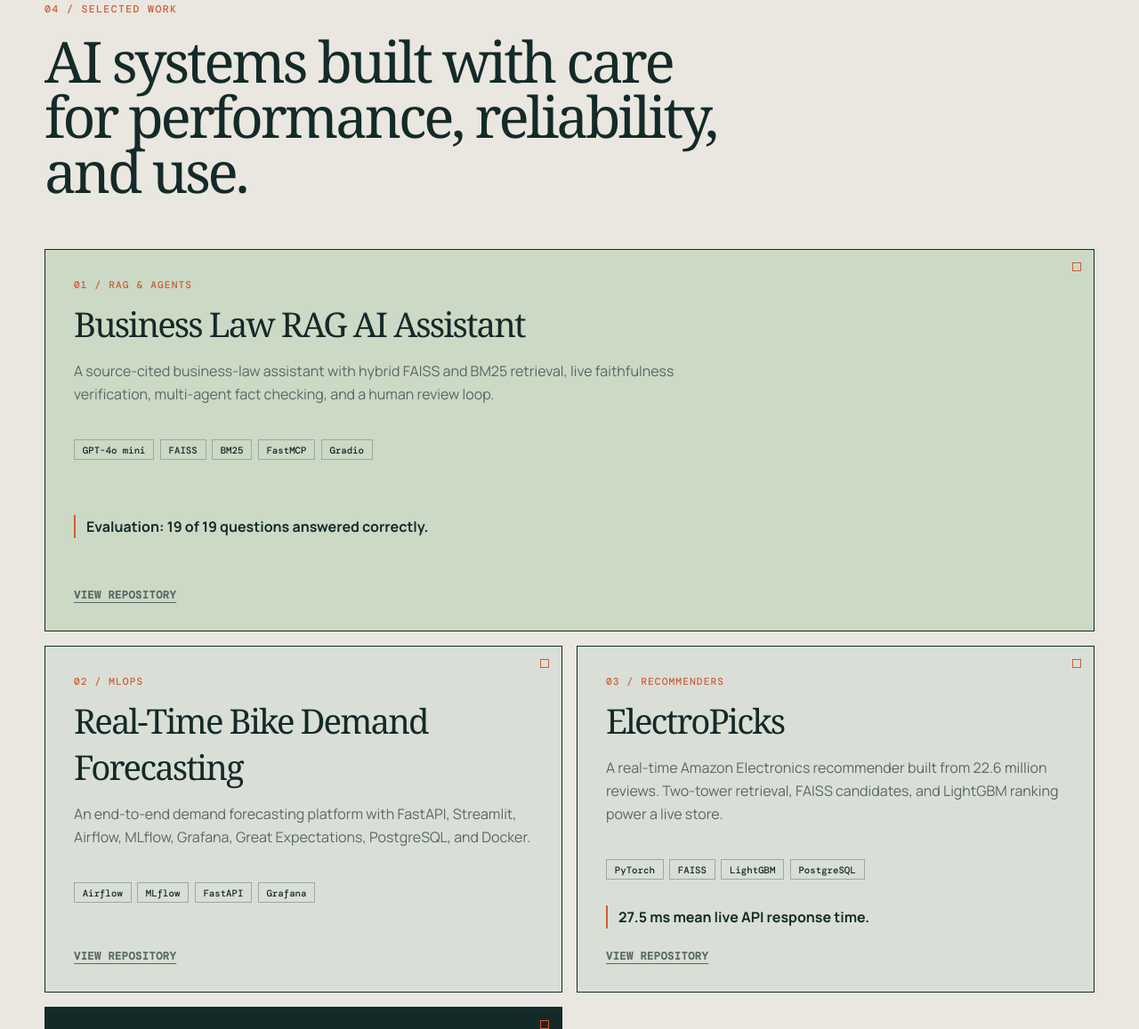
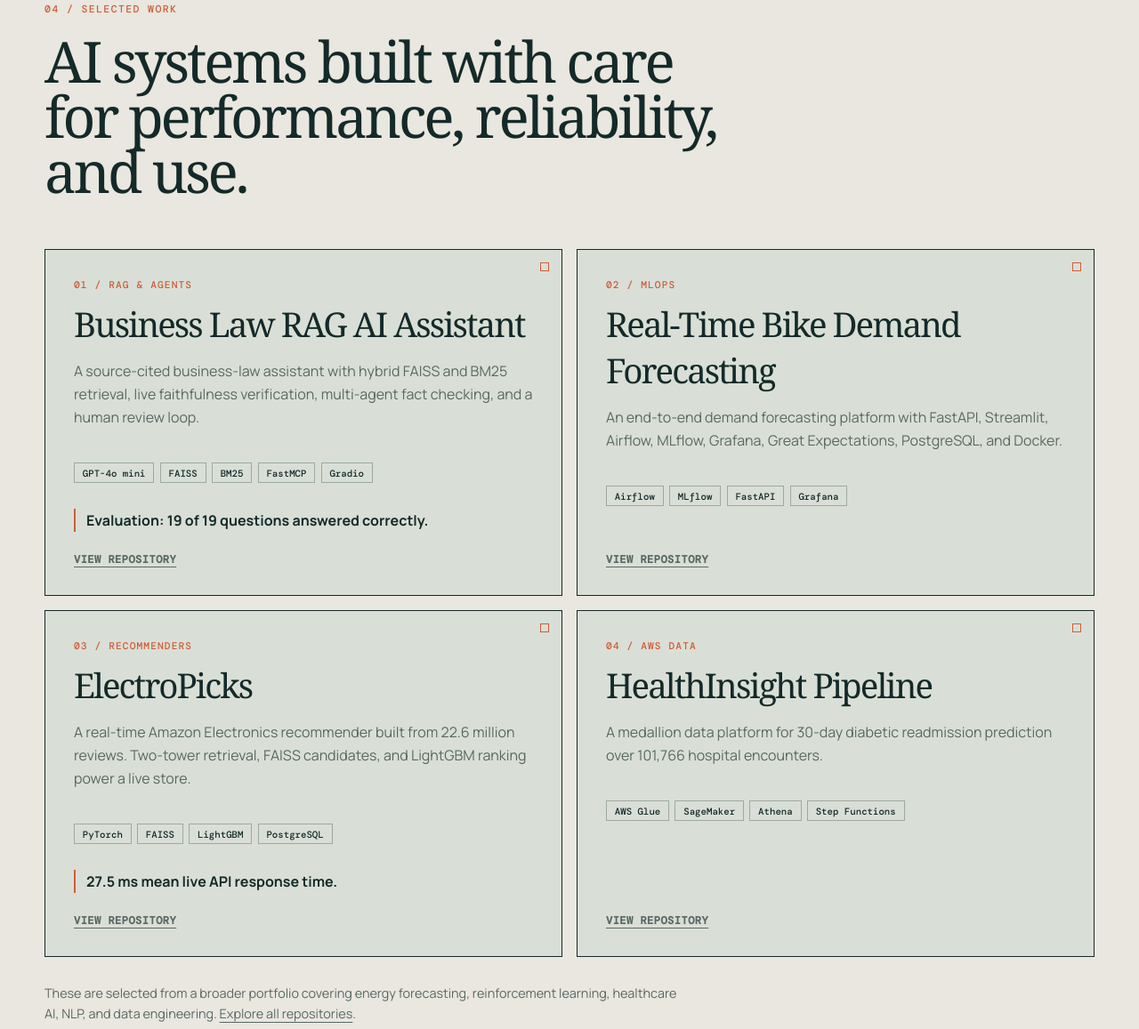
Before and after one commit to Arun949/Arun949.github.io, a plain HTML site: page index.html in a window 1280 px wide. Shown: the part 3294-4451 px from the top of the page at 89% size. Drawn offline with nearby package versions, Linux system fonts and the light colour scheme.

Commit message:
Give featured projects equal visual weight

```diff
--- a/styles.css
+++ b/styles.css
@@ -76,14 +76,14 @@ h2 { font: 400 clamp(2.7rem, 5vw, 5rem)/.97 var(--serif); }
 .project-list { display: grid; grid-template-columns: repeat(2, 1fr); gap: 1rem; }
 .project { position: relative; display: flex; min-height: 390px; border: 1px solid var(--ink); background: var(--panel); }
 .project::after { content: ''; position: absolute; right: 14px; top: 14px; width: 8px; height: 8px; border: 1px solid var(--acid); }
-.project-featured { grid-column: span 2; min-height: 430px; background: #cbd9c5; }
+.project-featured { grid-column: auto; min-height: 390px; background: var(--panel); }
 .project-content { display: flex; width: 100%; flex-direction: column; padding: 2rem; }
 .project-number { color: var(--acid); font: 500 .7rem var(--mono); letter-spacing: .1em; }
 .project h3, .publication h3 { margin-bottom: .85rem; font: 400 clamp(2rem, 3vw, 3rem) var(--serif); }.project-content > p:not(.project-number) { max-width: 740px; color: var(--muted); }
 .project-result { margin-top: auto; border-left: 2px solid var(--acid); padding-left: .75rem; color: var(--ink)!important; font-weight: 700; }
 .tags { display: flex; flex-wrap: wrap; gap: .4rem; margin: 1.35rem 0; padding: 0; list-style: none; }.tags li { padding: .22rem .55rem; border: 1px solid var(--line); font: 500 .67rem var(--mono); }
 .text-links { margin: auto 0 0; font: 700 .75rem var(--mono); letter-spacing: .04em; text-transform: uppercase; }
-.project-text { background: var(--ink); color: var(--paper); }.project-text .project-content > p:not(.project-number) { color: #becbc0; }.project-text .tags li { border-color: #799088; }.project-text .text-links a:hover { color: #d6a168; }
+.project-text { background: var(--panel); color: var(--ink); }.project-text .project-content > p:not(.project-number) { color: var(--muted); }.project-text .tags li { border-color: var(--line); }.project-text .text-links a:hover { color: var(--acid); }
 .repo-note { max-width: 720px; margin: 1.8rem 0 0; color: var(--muted); font-size: .9rem; }
 
 .publication { max-width: 900px; padding: 1.5rem 0 1.5rem 2rem; border-left: 2px solid #d6a168; }.publication > p:not(.project-number) { max-width: 760px; color: #c4cec5; }.publication .project-number { color: #d6a168; }.text-link { font-weight: 700; }
```
